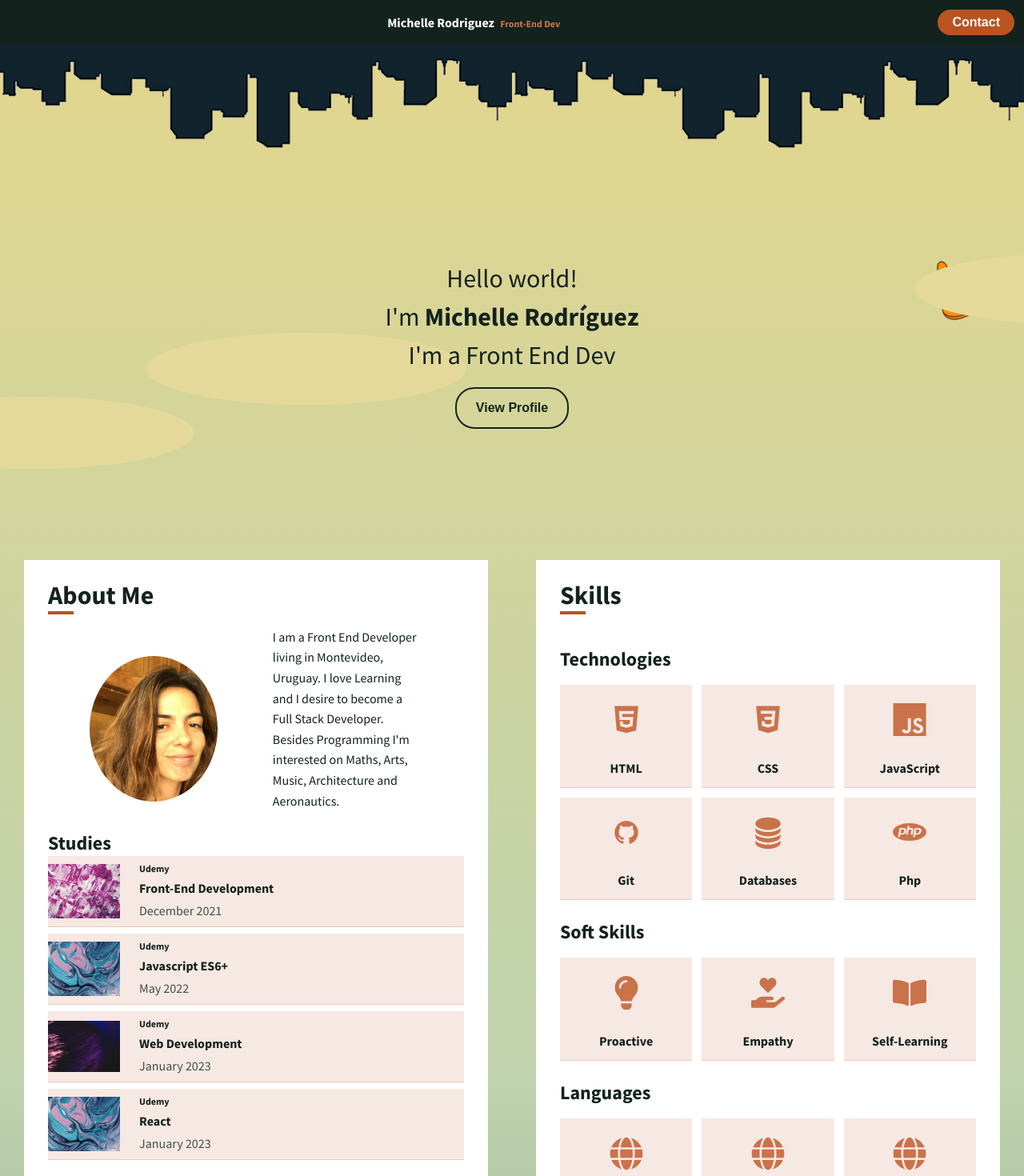
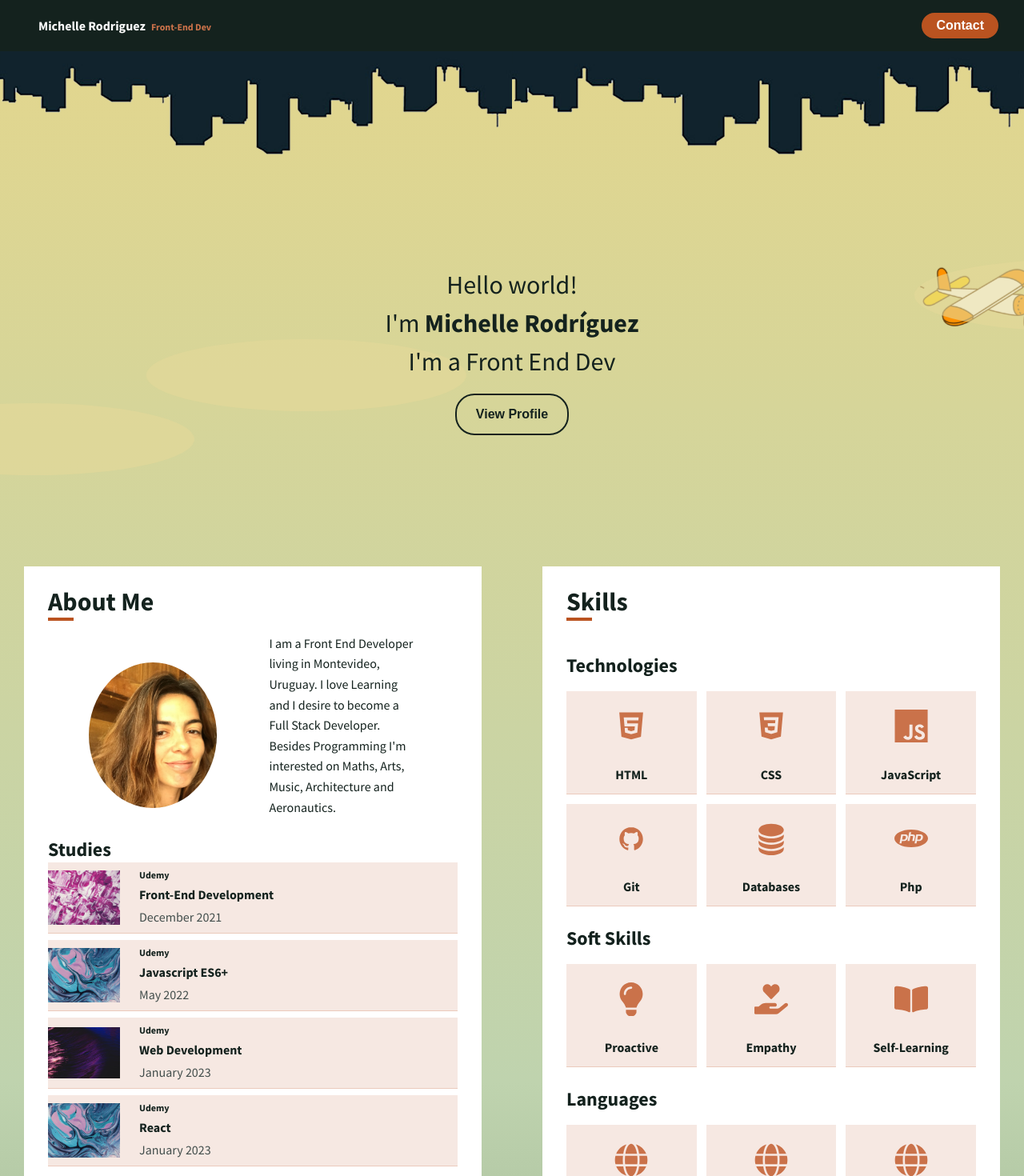
Before and after one commit to Michellefsd/my-PORTFOLIO, a React (Create React App) app: page / in a window 1280 px wide. Shown: the top 1470 px of the page at 80% size. Built offline with nearby package versions, Linux system fonts and the light colour scheme.

Commit message:
scroll to head of project, fix the navbar issue

```diff
--- a/src/App.css
+++ b/src/App.css
@@ -18,7 +18,6 @@ h3{
   line-height: 3.2rem;
   text-align: start;
 }
-
 p {
   font-size: 1.6rem;
 }
@@ -42,31 +41,29 @@ p {
   .div-skills {
     display: grid;
     grid-template-columns: repeat(2, 1fr);
-    justify-content: space-around;
-    align-items: flex-start;
-    flex-grow: 1;
+    gap: 1.6rem;
   }
 }
+
 .section {
   background-color: var(--white_color);
-  /* padding: 3rem;
-  margin-bottom: 3rem; */
   align-self: stretch;
   flex: none;
   order: 1;
   flex-grow: 1;
+  flex-direction: column;
+  justify-content: space-between;
+
 }
 @media (min-width: 480px) {
     .section {
     margin: 3rem;
     }
 }
-
 .section--title {
     position: relative;
     margin-bottom: 1.6rem;
 }
-
 .flex {
   display: flex;
 }
@@ -81,10 +78,6 @@ p {
 .hidden {
   visibility: hidden;
 }
-.stretch {
-  position: relative;
-  align-self: stretch;
-}
 .underlined {
   position: absolute;
   background-color: var(--primary_color--100);
@@ -95,7 +88,6 @@ p {
 .inline {
   display: inline-block;
 }
-
 .bold {
   display: inline;
   font-weight: bold;
--- a/src/App.js
+++ b/src/App.js
@@ -19,9 +19,6 @@ import img1 from './img/1project.webp';
 function App() {
   const aboutMeRef = useRef(null);
   const contactRef = useRef(null);
-
-  // esto es la idea de scrollup into projectpage
-  // const projectPageRef = useRef(null);
 
   const handleClickToContact = () => {
     contactRef.current.scrollIntoView({behavior: 'smooth'});
@@ -51,7 +48,8 @@ function App() {
             resume={"bla bla bla"}
             href={"https://tocata-y-fuga.netlify.app/"}
             collaborators={[{name: "Michelle Rodríguez", as: "Front-end Dev.", image: {img}}]}
-            list={["React", "CSS", "Github", "Figma", "Node", "Javascript", "Responsive Design", "Validation Form", "Investigation", "Clean Code"]} />
+            list={["React", "CSS", "Github", "Figma", "Node", "Javascript", "Responsive Design", "Validation Form", "Investigation", "Clean Code"]}
+          />
         </Route>
         <Route path="/project-3">
           <ProjectPage
@@ -80,15 +78,15 @@ function App() {
           </div>
           <Hero handleClick={handleClickToProfile}/>
           <div className='div-skills'>
-            <div className='stretch' ref={aboutMeRef}>
+            <div ref={aboutMeRef}>
               <AboutMe  />
             </div>
-            <div className='stretch'>
+            <div>
               <Skills />
             </div>
           </div>
           <Projects />
-          <div ref={contactRef}>
+          <div  ref={contactRef}>
             <Contact />
           </div>
         </Route>
--- a/src/components/Link.js
+++ b/src/components/Link.js
@@ -2,7 +2,7 @@ import './Button.css';
 import { useContext } from 'react';
 import NavigationContext from '../context/Navigation';
 
-function Link({ to, children, className}) {
+function Link({ to, children, className, onClick}) {
     const { navigate } = useContext(NavigationContext)
     const handleClick = (e) => {
         e.preventDefault();
--- a/src/components/ProjectDetail.jsx
+++ b/src/components/ProjectDetail.jsx
@@ -10,7 +10,7 @@ function ProjectDetail({ to, content, principal }) {
         <div className='content'>
             <h4>{principal}</h4>
             <p>{content}</p>
-            <Link  className='btn--big btn--white' to={to}>See Project</Link>
+            <Link className='btn--big btn--white' to={to}>See Project</Link>
         </div>
     </div>
 
--- a/src/components/WhiteRectangle.jsx
+++ b/src/components/WhiteRectangle.jsx
@@ -10,7 +10,6 @@ function WhiteRectangle( { to, projectName, technologies } ) {
         <p>{technologies}</p>
       </div>
       <Link to={to}>See Project</Link>
-        {/* <button className='btn--white btn--small' href="https://simulador-carrito.netlify.app" target="_blank" >View</button> */}
     </div>
   );
 };
--- a/src/components/pages/AboutMe.css
+++ b/src/components/pages/AboutMe.css
@@ -42,5 +42,6 @@
 @media (max-width: 480px) {
     #aboutMe {
         margin-bottom: 3.2rem;
+        display: flex;
     }
 }
--- a/src/components/pages/Contact.jsx
+++ b/src/components/pages/Contact.jsx
@@ -134,8 +134,6 @@ const Contact = forwardRef((props, ref) => {
       {showModal === 1 && <Modal className="success-modal" p1={"Your message has been received."} p2={" Thank you for your time!"} />}
       {showModal === 2 && <Modal className="alert-modal" p1={"Something went wrong"} p2={"Did you add all the information?"} />}
       {showModal === 3 && <Modal className="alert-modal" p1={"Ups! Something went wrong"} p2={"It's us. We are working to fix the problem"} />}
-
-
     </div>
   )
 });
--- a/src/components/pages/Footer.jsx
+++ b/src/components/pages/Footer.jsx
@@ -9,7 +9,6 @@ function Footer({ starsId }) {
     <div>
       <div id='stars' className="inline animation">
         <Stars size={.8} bottom={29} left={-42} />
-        <Stars size={2} bottom={-4} left={116} />
         <Stars size={1.4} bottom={36} left={5} />
         <Stars size={1.2} bottom={13} left={9} />
         <Stars size={1.4} bottom={32} left={100} />
@@ -18,16 +17,17 @@ function Footer({ starsId }) {
         <Stars size={1.2} bottom={39} left={15} />
         <Stars size={1.3} bottom={36} left={115} />
         <Stars size={1.3} bottom={0} left={90} />
-        <Stars size={1.6} bottom={-9} left={25} />
         <Stars size={1.9} bottom={19} left={100} />
         <Stars size={.8} bottom={36} left={88} />
         <Stars size={1.6} bottom={2} left={49} />
         <Stars size={1} bottom={12} left={85} />
-        <Stars size={1} bottom={-9} left={65} />
         <Stars size={2} bottom={26} left={120} />
         <Stars size={.5} bottom={26} left={64} />
         <Stars size={1.5} bottom={19} left={59} />
         <Stars size={1} bottom={26} left={70} />
+        <Stars size={1} bottom={-9} left={65} />
+        <Stars size={2} bottom={-4} left={116} />
+        <Stars size={1.6} bottom={-9} left={25} />
         <Stars size={.7} bottom={-7} left={11} />
         <Stars size={1.4} bottom={-6} left={0} />
         <Stars size={1.3} bottom={-7} left={-30} />
--- a/src/components/pages/Hero.css
+++ b/src/components/pages/Hero.css
@@ -31,6 +31,7 @@
     width: 40rem;
     height: 9rem;
     background-color: var(--clouds_color);
+    opacity: .6;
     border-radius: 70%;
     animation: cloud 20s linear;
 }
--- a/src/components/pages/NavBar.css
+++ b/src/components/pages/NavBar.css
@@ -2,9 +2,8 @@
     display: flex;
     flex-direction: row;
     justify-content: space-between;
-    margin: 0 auto;
     background-color: var(--neutral_color--100);
-    padding: 1.2rem
+    padding: 1.6rem
 }
 
 .my-name {
@@ -13,6 +12,7 @@
     font-size: 1.6rem;
     line-height: 2.4rem;
     font-weight: bold;
+    margin-left: 1.6rem;
 }
 h4 span {
     color: var(--primary_color--80);
@@ -22,3 +22,15 @@ h4 span {
     line-height: 1.6rem;
     margin-left: .4rem;
 }
+@media (min-width: 768px) {
+    .margin-right {
+        margin-right: 3.2rem;
+    }
+    .my-name {
+        margin-left: 3.2rem;
+    }
+
+}
+.margin-right {
+    margin-right: 1.6rem;
+}
--- a/src/components/pages/NavBar.jsx
+++ b/src/components/pages/NavBar.jsx
@@ -4,9 +4,9 @@ import '../Button.css';
 
 function NavBar({ handleClick }) {
   return (
-    <nav className="navbar">
-        <h4 className='my-name'>Michelle Rodriguez <span>Front-End Dev</span></h4>
-        <button onClick={handleClick} className='btn--small btn--orange'>Contact</button>
+    <nav id="navbar" className="navbar">
+      <h4 className='my-name'>Michelle Rodriguez <span>Front-End Dev</span></h4>
+      <button onClick={handleClick} className='margin-right btn--small btn--orange'>Contact</button>
     </nav>
 
   );
--- a/src/components/pages/ProjectPage.jsx
+++ b/src/components/pages/ProjectPage.jsx
@@ -3,15 +3,21 @@ import '../Button.css';
 import Team from '../Team';
 import Technologies from '../Technologies';
 import Link from '../Link';
+import { useRef } from 'react';
 
 function ProjectPage({ title, img, resume, href, collaborators, list }) {
+
+  const cardRef = useRef(null);
+  const handleClickToNavbar = () => {
+    cardRef.current.scrollIntoView({behavior: 'smooth'});
+  };
   return (
     // id={ProjectPage}
-    <div>
+    <div ref={cardRef}>
       <div className='cloud cl1'></div>
       <div className='cloud cl2'></div>
       <div className='cloud cl3'></div>
-      <div className="project-card">
+      <div onLoad={handleClickToNavbar}  id="card" className="project-card">
         <Link to="/" className="btn--back btn--small btn--orange">Back</Link>
         <h2 className='section--title'><span className='underlined'></span>{title}</h2>
         <div>
```
